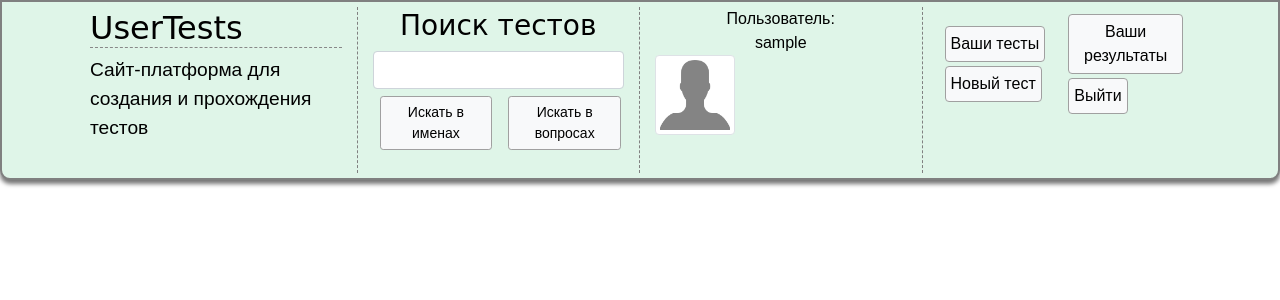
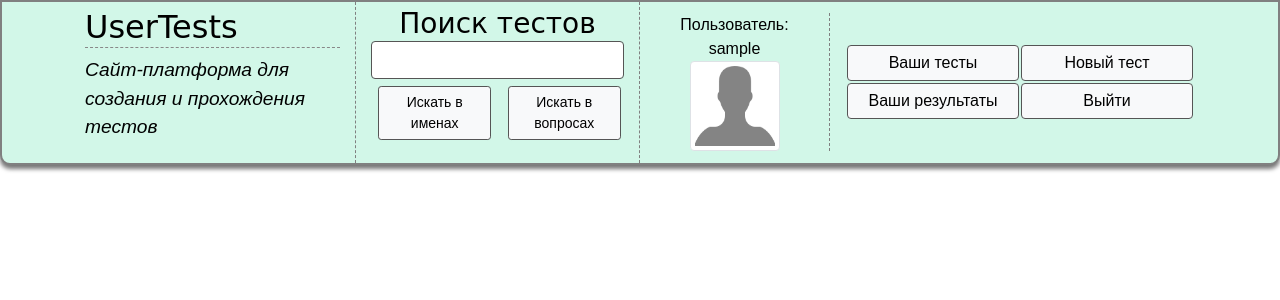
Before and after one commit to LaHesis/User-Tests-Site, a Django app: page / in a window 1280 px wide. Shown: the top 300 px of the page. Run offline with Django 3.2, Linux system fonts and the light colour scheme; the visitor is signed in with stand-in values (Sample User, id 1); some libraries are stand-ins or nearby versions; some web fonts are replaced.

Commit message:
static_test_list.html improvement

```diff
--- a/main/static/main/css/static_test_list_style.css
+++ b/main/static/main/css/static_test_list_style.css
@@ -37,12 +37,17 @@ h6 {
 .btn {
   padding: 5px;
   margin: 2px;
-  border: 1px #a0a0a0 solid; }
+  border: 1px #a0a0a0 solid;
+  border-color: #555; }
   .btn:hover {
     border: 1px #464646 solid; }
 
 input.form-control {
-  padding: 0.175rem 0.45rem; }
+  padding: 0.175rem 0.45rem;
+  border-color: #555; }
+  input.form-control:focus {
+    -webkit-box-shadow: inset 0 0 0 2px #6f6f6f;
+            box-shadow: inset 0 0 0 2px #6f6f6f; }
   input.form-control + br {
     display: none; }
 
@@ -51,17 +56,25 @@ header {
   border: 2px solid gray;
   -webkit-box-shadow: 0 4px 4px 0 #777777;
           box-shadow: 0 4px 4px 0 #777777;
-  background-color: #dff5e8; }
+  background-color: #d2f7e8; }
   header .row {
-    padding: 5px; }
+    padding: 0; }
   header .header-element {
     margin: 0; }
-  header .header-element:not(:last-of-type) {
+  header .header-element:not(:last-of-type):not(:first-of-type) {
     border-right: 1px dashed gray; }
+  header .header-element:nth-of-type(1) {
+    -ms-flex-item-align: center;
+        align-self: center; }
     header .header-element:nth-of-type(1) h2 {
       border-bottom: 1px dashed #888888; }
     header .header-element:nth-of-type(1) p {
-    font-size: 120%; }
+      font-size: 120%;
+      font-style: italic; }
+  header .header-element:nth-of-type(2) {
+    border-left: 1px dashed gray; }
+    header .header-element:nth-of-type(2) h3 {
+      margin: 5px 0 0 0; }
     header .header-element:nth-of-type(2) input[type='search'] {
       min-width: 200px;
       width: 100%; }
@@ -76,20 +89,35 @@ header {
         width: 100%; }
       header .header-element:nth-of-type(2) .search-buttons-div .empty_gap_cell {
         width: 6%; }
+  header .header-element:nth-of-type(3) {
+    -ms-flex-item-align: center;
+        align-self: center; }
     header .header-element:nth-of-type(3) img {
-    height: 80px;
+      height: 90px;
       margin: 0;
-    width: 80px; }
+      width: 90px; }
     header .header-element:nth-of-type(3) .user-container {
       width: auto; }
       header .header-element:nth-of-type(3) .user-container .avatar_container {
-      width: 80px; }
+        width: 90px; }
+  header .header-element:last-of-type {
+    -ms-flex-item-align: center;
+        align-self: center; }
     header .header-element:last-of-type .table {
-    border-spacing: 5px; }
-  header .header-element:last-of-type .table-cell {
-    width: 50%; }
+      border-spacing: 2px;
+      margin: 0; }
     header .header-element:last-of-type .table-cell input {
       width: 100%; }
+    header .header-element:last-of-type .table-cell label {
+      margin-bottom: 0;
+      margin-top: 0; }
+    header .header-element:last-of-type .table-cell:nth-of-type(1) {
+      width: 50%; }
+    header .header-element:last-of-type .table-cell:nth-of-type(2) {
+      width: 50%; }
+    header .header-element:last-of-type .table-cell .btn {
+      width: 100%;
+      margin: 0; }
 
 .test-list .test {
   border: 2px solid orange;
--- a/main/static/main/css/static_test_list_style.sass
+++ b/main/static/main/css/static_test_list_style.sass
@@ -1,7 +1,8 @@
 @charset 'utf-8'
 
 $def-text-color: #000
-$interface-panel-bg-color: #dff5e8
+$intface-panel-bg-color: #d2f7e8
+$intface-inputs-and-btns-border-color: #555
 
 // СБРОС СВОЙСТВ
 *
@@ -52,36 +53,46 @@ h6
   padding: 5px
   margin: 2px
   border: 1px #a0a0a0 solid
+  border-color: $intface-inputs-and-btns-border-color
   &:hover
     border: 1px #464646 solid
 
 // ФОРМЫ
 input.form-control
   padding: .175rem .45rem
+  border-color: $intface-inputs-and-btns-border-color
+  &:focus
+    box-shadow: inset 0 0 0 2px lighten($intface-inputs-and-btns-border-color, 10%)
   &+br
     display: none
 
 // ШАПКА
-$avatar-width: 80px
-$avatar-height: 80px
+$avatar-width: 90px
+$avatar-height: 90px
 header
   border-radius: 0 0 10px 10px
   border: 2px solid gray
   box-shadow: 0 4px 4px 0 #777777
-  background-color: $interface-panel-bg-color
+  background-color: $intface-panel-bg-color
   .row
-    padding: 5px
+    padding: 0
   .header-element
     margin: 0
-  .header-element:not(:last-of-type)
+  .header-element:not(:last-of-type):not(:first-of-type)
     border-right: 1px dashed gray
+
   .header-element:nth-of-type(1)
+    align-self: center
     h2
       border-bottom: 1px dashed #888888
     p
       font-size: 120%
+      font-style: italic
 
   .header-element:nth-of-type(2)
+    border-left: 1px dashed gray
+    h3
+      margin: 5px 0 0 0
     input
       &[type='search']
         min-width: 200px
@@ -100,6 +111,7 @@ header
         width: 6%
 
   .header-element:nth-of-type(3)
+    align-self: center
     img
       height: $avatar-height
       margin: 0
@@ -111,13 +123,24 @@ header
 
   .header-element
     &:last-of-type
+      align-self: center
       .table
-        border-spacing: 5px
+        border-spacing: 2px
+        margin: 0
 
       .table-cell
-        width: 50%
         input
           width: 100%
+        label
+          margin-bottom: 0
+          margin-top: 0
+        &:nth-of-type(1)
+          width: 50%
+        &:nth-of-type(2)
+          width: 50%
+        .btn
+          width: 100%
+          margin: 0
 
 // КОНТЕНТ
 .test-list
--- a/main/templates/main/static_test_list.html
+++ b/main/templates/main/static_test_list.html
@@ -35,7 +35,7 @@
                     <h3>Поиск тестов</h3>
                     <form action="POST">
                         <input class="form-control" name="search" type="search"><br>
-                        <div class="search-buttons-div table center-block">
+                        <div class="search-buttons-div table mx-auto">
                             <div class="table_row">
                                 <div class="table-cell">
                                     <button type="submit" class="btn btn-light btn-sm" role=submit>Искать в
@@ -51,35 +51,41 @@
                     </form>
                 </div>
 
-                <div class="col-md-3 header-element">
+                <div class="col-md-2 header-element">
                     {% if user.is_authenticated %}
-                    <div class="center-block text-center user-container">
+                    <div class="mx-auto text-center user-container">
                         <span class="">Пользователь: <br>{{ user.username }}</span>
-                        <div class="avatar_container center-block">
+                        <div class="avatar_container mx-auto">
                             <img class="img-thumbnail thumbnail" src="{% static 'main/img/default_avatar.png' %}">
                         </div>
                     </div>
                     {% else %}
                     <small>
-                        <p>Вы в гостевом режиме.<br>Зарегистрируйтесь и войдите в систему, чтобы для добавления тестов и
+                        <p>Вы в гостевом режиме.<br>Зарегистрируйтесь и войдите в систему для добавления тестов и
                             просмотра статистики.</p>
                     </small>
                     {% endif %}
                 </div>
 
-                <div class="col-md-3 header-element">
-                    <div class="table">
+                <div class="col-md-4 header-element">
+                    <div class="table mx-auto">
                         <div class="table_row">
                             {% if user.is_authenticated %}
                             <div class="table-cell">
                                 <a href="#" class="btn btn-light">Ваши тесты</a>
+                            </div>
+                            <div class="table-cell">
                                 <a href="#" class="btn btn-light">Новый тест</a>
                             </div>
-
+                        </div>
+                        <div class="table_row">
                             <div class="table-cell">
                                 <a href="#" class="btn btn-light">Ваши результаты</a>
+                            </div>
+                            <div class="table-cell">
                                 <a href="#" class="btn btn-light">Выйти</a>
                             </div>
+                        </div>
                             {% else %}
                             <div class="table-cell">
                                 <label for="username">Логин:</label>
```
Also changed, not shown: 1 other file. Lines whose indentation alone changed are shown as unchanged.
